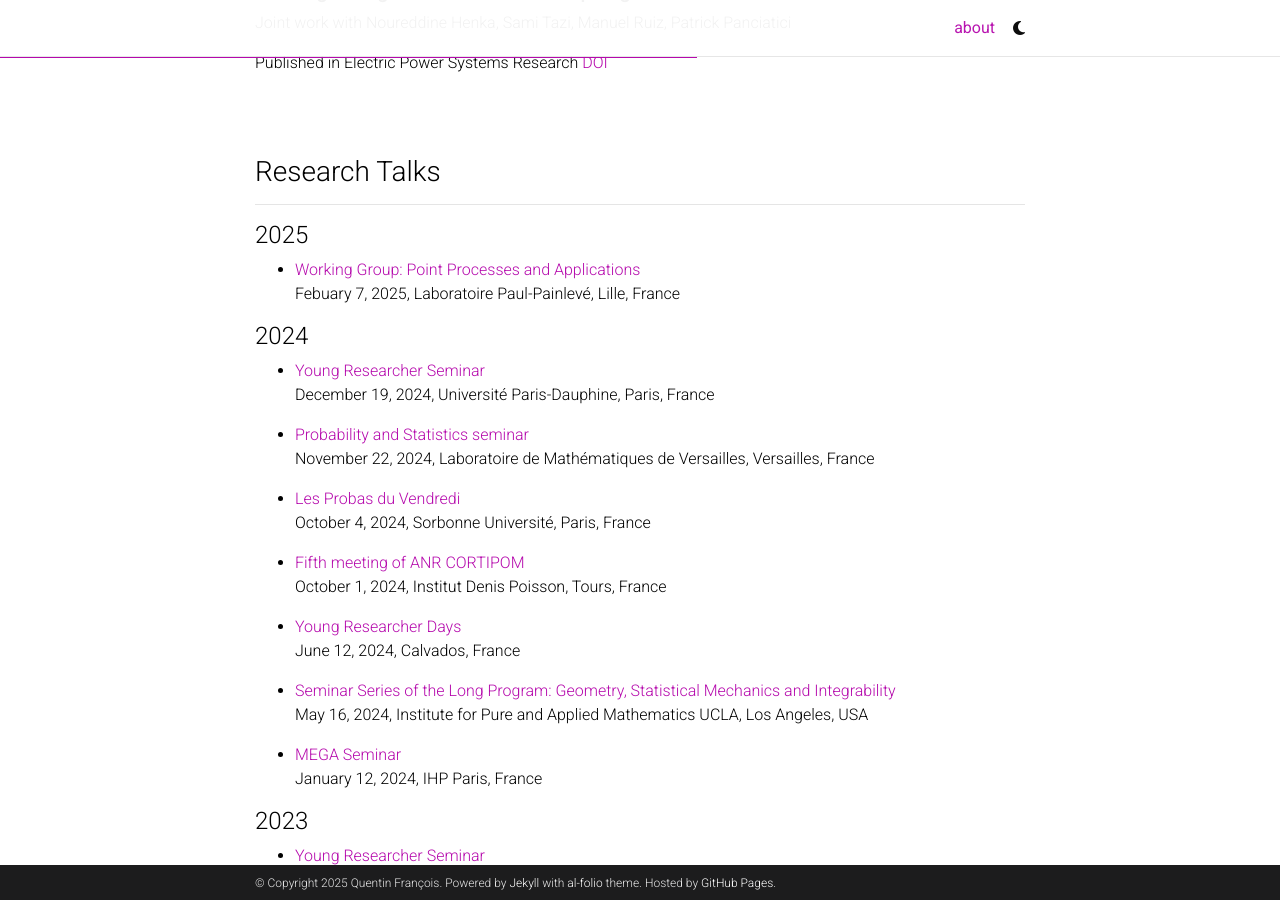
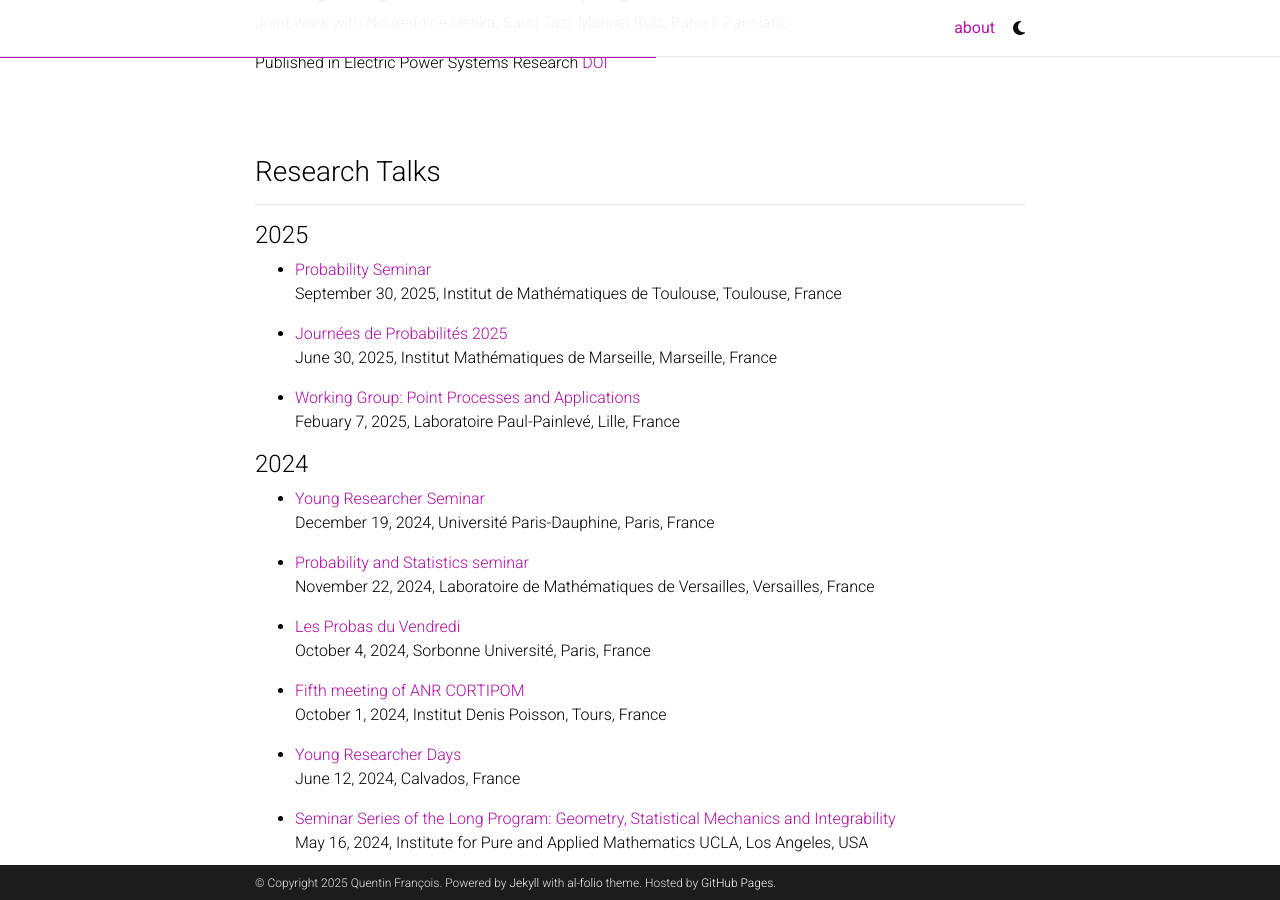
Before and after one commit to qufrancois/qufrancois.github.io, a Jekyll site: the page built from _pages/about.md, in a window 1280 px wide and 900 px high, scrolled down 1098 px. Built offline with Jekyll 4.4.1, drawn with Linux system fonts in a browser that asks for light colours; full-size pictures stand in for the smaller copies a plugin makes; comment, search, counter and statistics services are not loaded; a style sheet for code colours, icons or effects is not loaded.

Commit message:
Added talks

```diff
--- a/_pages/about.md
+++ b/_pages/about.md
@@ -80,6 +80,14 @@ Published in Electric Power Systems Research [DOI](https://doi.org/10.1016/j.eps
 ---
 
 #### 2025
+
+- [Probability Seminar](https://indico.math.cnrs.fr/category/470/)
+ <br>
+September 30, 2025, Institut de Mathématiques de Toulouse, Toulouse, France
+
+- [Journées de Probabilités 2025](https://www.i2m.univ-amu.fr/journee-de-proba-2025/)
+ <br>
+June 30, 2025, Institut Mathématiques de Marseille, Marseille, France
 
 - [Working Group: Point Processes and Applications](https://math.univ-lille.fr/agenda/groupes-de-travail)
  <br>
```
